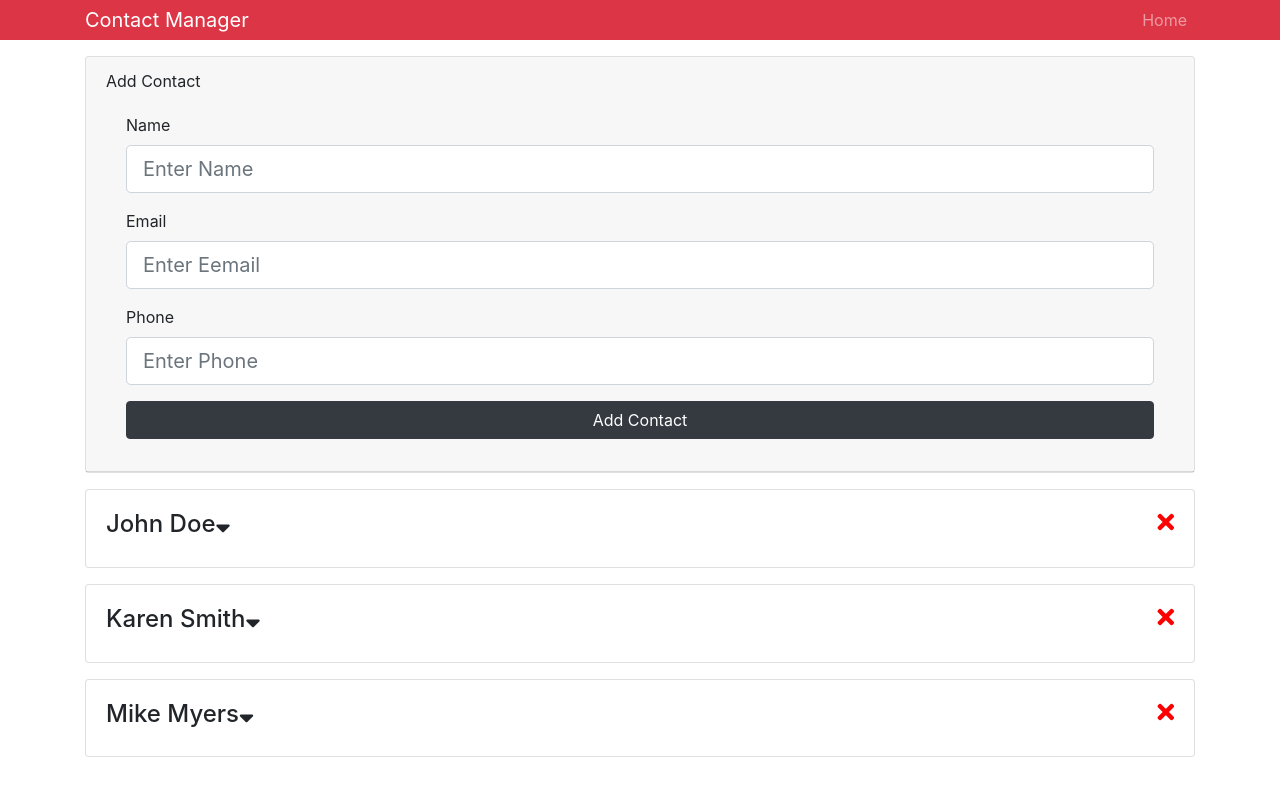
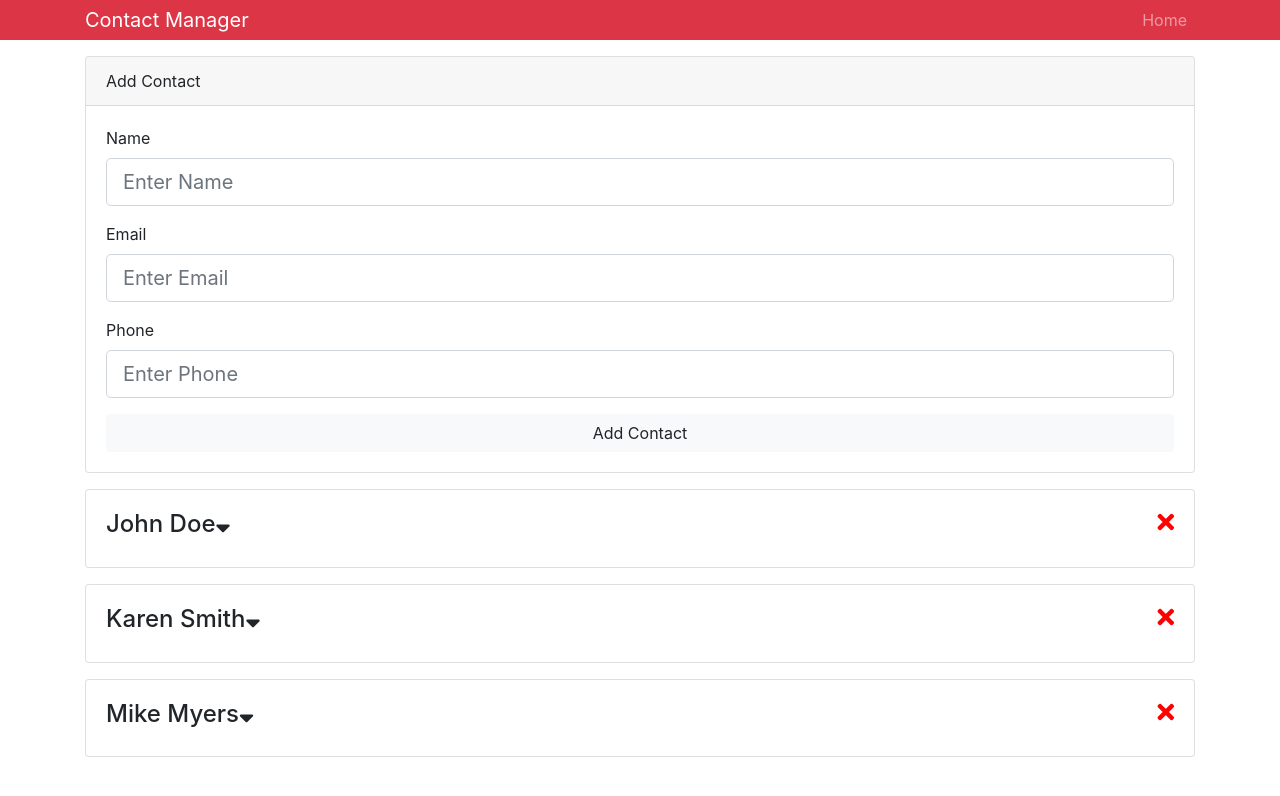
Before and after one commit to T-Wesst/React_Front_Back, a React (Create React App) app in the folder projects/contactmanager/: page / in a window 1280 px wide. Shown: the top 796 px of the page. Built offline with nearby package versions, Linux system fonts and the light colour scheme.

Commit message:
import uuidand add conditional errors

```diff
--- a/projects/contactmanager/src/components/contacts/AddContact.js
+++ b/projects/contactmanager/src/components/contacts/AddContact.js
@@ -1,17 +1,30 @@
 import React, { Component } from 'react';
 import { Consumer } from '../../context';
+import TextInputGroup from '../layout/TextInputGroup';
 import uuid from 'uuid';
-import TextInputGroup from '../layout/TextInputGroup';
 class AddContact extends Component {
   state = {
     name: '',
     email: '',
-    phone: ''
+    phone: '',
+    errors: {}
   };
   onSubmit = (dispatch, e) => {
     e.preventDefault();
     const { name, email, phone } = this.state;
-
+    // Check For Errors
+    if (name === '') {
+      this.setState({ errors: { name: 'Name is required' } });
+      return;
+    }
+    if (email === '') {
+      this.setState({ errors: { email: 'Email is required' } });
+      return;
+    }
+    if (phone === '') {
+      this.setState({ errors: { phone: 'Phone is required' } });
+      return;
+    }
     const newContact = {
       name,
       email,
@@ -19,24 +32,25 @@ class AddContact extends Component {
       id: uuid()
     };
     dispatch({ type: 'ADD_CONTACT', payload: newContact });
-    // clear state
+    // Clear State
     this.setState({
       name: '',
       email: '',
-      phone: ''
+      phone: '',
+      errors: {}
     });
   };
   onChange = e => this.setState({ [e.target.name]: e.target.value });
   render() {
-    const { name, email, phone } = this.state;
+    const { name, email, phone, errors } = this.state;
+
     return (
       <Consumer>
         {value => {
           const { dispatch } = value;
           return (
             <div className="card mb-3">
-              <div className="card-header">
-                Add Contact
+              <div className="card-header">Add Contact</div>
               <div className="card-body">
                 <form onSubmit={this.onSubmit.bind(this, dispatch)}>
                   <TextInputGroup
@@ -45,14 +59,16 @@ class AddContact extends Component {
                     placeholder="Enter Name"
                     value={name}
                     onChange={this.onChange}
+                    error={errors.name}
                   />
                   <TextInputGroup
                     label="Email"
                     name="email"
                     type="email"
-                      placeholder="Enter Eemail"
+                    placeholder="Enter Email"
                     value={email}
                     onChange={this.onChange}
+                    error={errors.email}
                   />
                   <TextInputGroup
                     label="Phone"
@@ -60,14 +76,14 @@ class AddContact extends Component {
                     placeholder="Enter Phone"
                     value={phone}
                     onChange={this.onChange}
+                    error={errors.phone}
                   />
                   <input
                     type="submit"
                     value="Add Contact"
-                      className="btn btn-block btn-dark"
+                    className="btn btn-light btn-block"
                   />
                 </form>
-                </div>
               </div>
             </div>
           );
```
Lines whose indentation alone changed are shown as unchanged.
